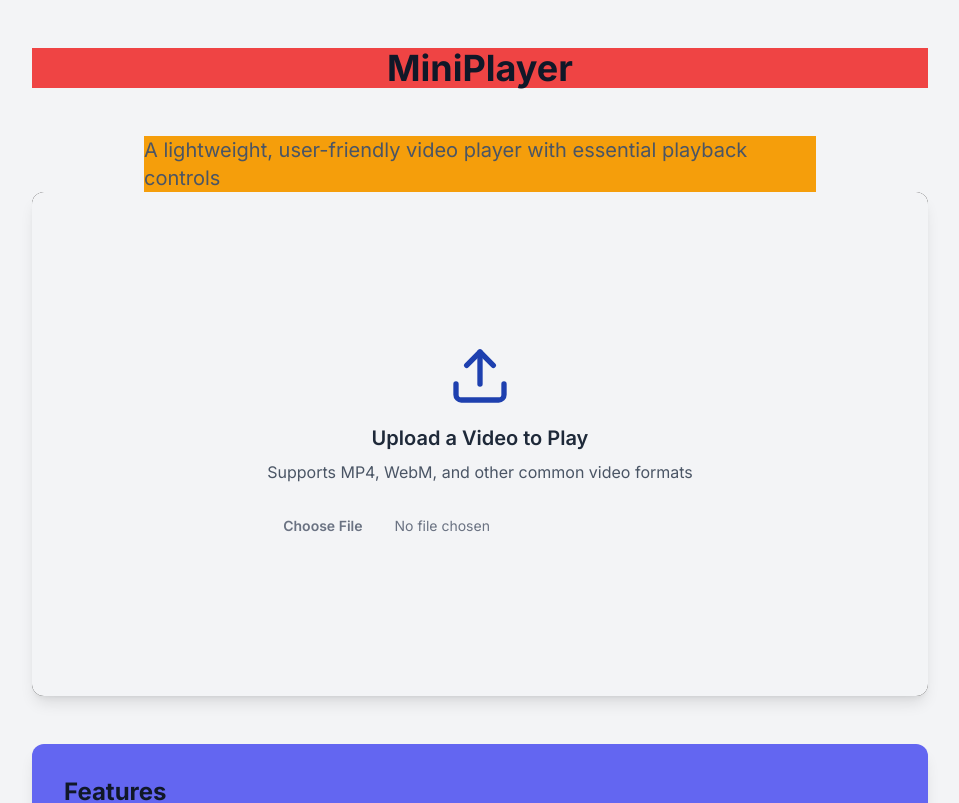
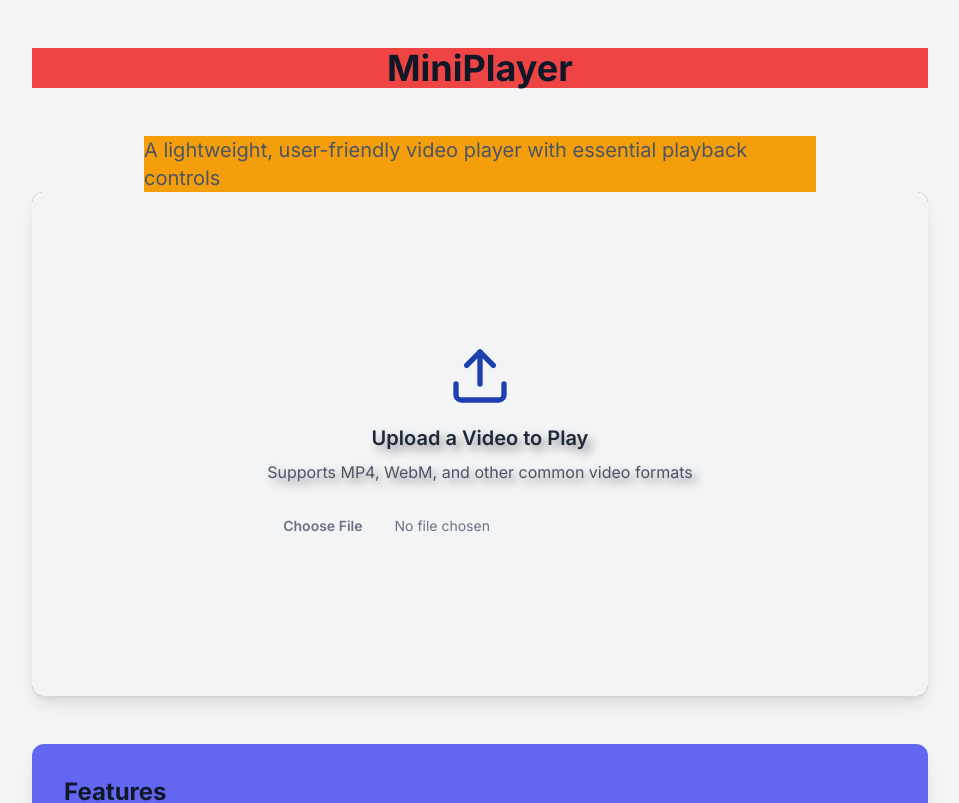
Before and after one commit to craftapp-prod/ae9b6870-5ed5-40b5-b252-318600256e2a, a Next.js app in the folder frontend/: page /customer/ae9b6870-5ed5-40b5-b252-318600256e2a/ in a window 1280 px wide. Shown: the top 803 px of the page, without its empty margins (160-1119 px from the left). Built offline with nearby package versions, Linux system fonts and the light colour scheme; no server answers.

Commit message:
CSS styles updated successfully

```diff
--- a/frontend/src/app/page.css
+++ b/frontend/src/app/page.css
@@ -10,3 +10,7 @@
     background: rgb(99, 102, 241);
     background-image: initial
 }
+#el_0aea084c {
+    box-shadow: rgba(0, 0, 0, 0.25) 0px 25px 50px;
+    text-shadow: rgba(0, 0, 0, 0.45) 5px 5px 10px
+}
--- a/frontend/src/app/page.tsx
+++ b/frontend/src/app/page.tsx
@@ -126,8 +126,8 @@ export default function MiniPlayer() {
 
       <div className="bg-white rounded-xl shadow-lg overflow-hidden" data-path="frontend/src/app/page.tsx" id="el_9c674b64">
 
-          <div ref={playerContainerRef} className="relative bg-black aspect-video" onMouseMove={handleMouseMove} data-path="frontend/src/app/page.tsx" id="el_3037d53f">
-            {!videoUrl ? <div className="absolute inset-0 flex items-center justify-center bg-gray-100" data-path="frontend/src/app/page.tsx" id="el_0aea084c">
+          <div ref={playerContainerRef} className="relative bg-black aspect-video" onMouseMove={handleMouseMove} data-path="frontend/src/app/page.tsx" id="el_3037d53f"><div id="el_0aea084c" className="absolute inset-0 flex items-center justify-center bg-gray-100 selected-element" data-path="frontend/src/app/page.tsx" data-dynamic-element="false"><div id="el_fdfa6b03" className="text-center p-8" data-path="frontend/src/app/page.tsx"><h2 id="el_e1887ce5" className="text-xl font-semibold text-gray-800 mb-2" data-path="frontend/src/app/page.tsx">Upload a Video to Play</h2><p id="el_d8187968" className="text-gray-600 mb-6" data-path="frontend/src/app/page.tsx">Supports MP4, WebM, and other common video formats</p><div id="el_9ed7f65f" className="relative" data-path="frontend/src/app/page.tsx"><label id="el_8578e3a6" className="block" data-path="frontend/src/app/page.tsx"><input id="el_3731bbad" className="block w-full text-sm text-gray-500 file:mr-4 file:py-2 file:px-4 file:rounded-md file:border-0 file:text-sm file:font-semibold file:bg-primary-50 file:text-primary-700 hover:file:bg-primary-100 cursor-pointer" accept="video/*" data-path="frontend/src/app/page.tsx" type="file" /></label></div></div></div>
+          {!videoUrl ? <div className="absolute inset-0 flex items-center justify-center bg-gray-100 selected-element" data-path="frontend/src/app/page.tsx" id="el_0aea084c">
 
                 <div className="text-center p-8" data-path="frontend/src/app/page.tsx" id="el_fdfa6b03">
 
@@ -214,7 +214,7 @@ export default function MiniPlayer() {
                     </div>
                   </div>}
               </>}
-          </div>
+        </div>
         </div>
 
       <div className="mt-12 bg-white rounded-xl shadow-lg p-8 selected-element" data-path="frontend/src/app/page.tsx" id="el_3068e530">
```
